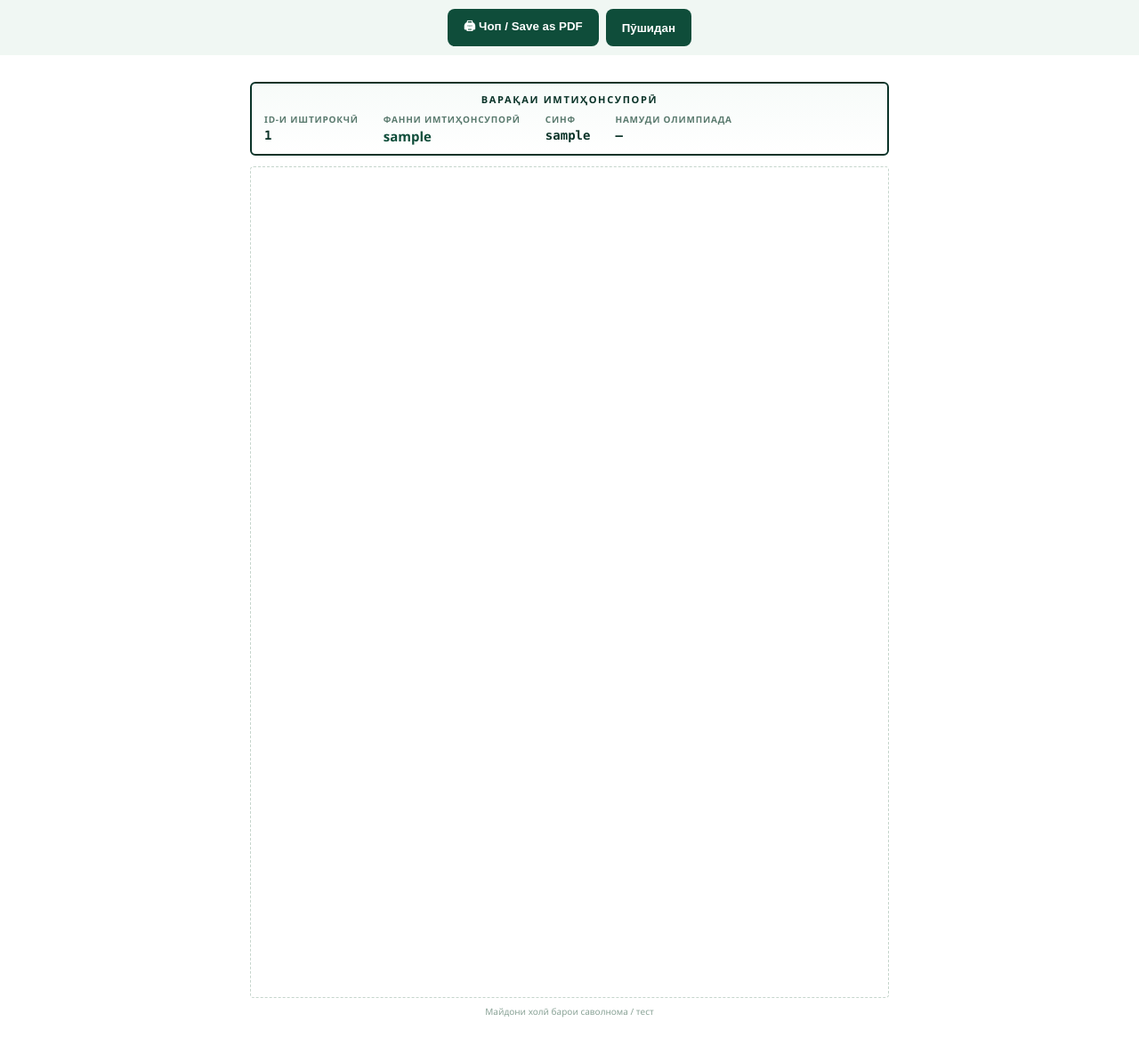
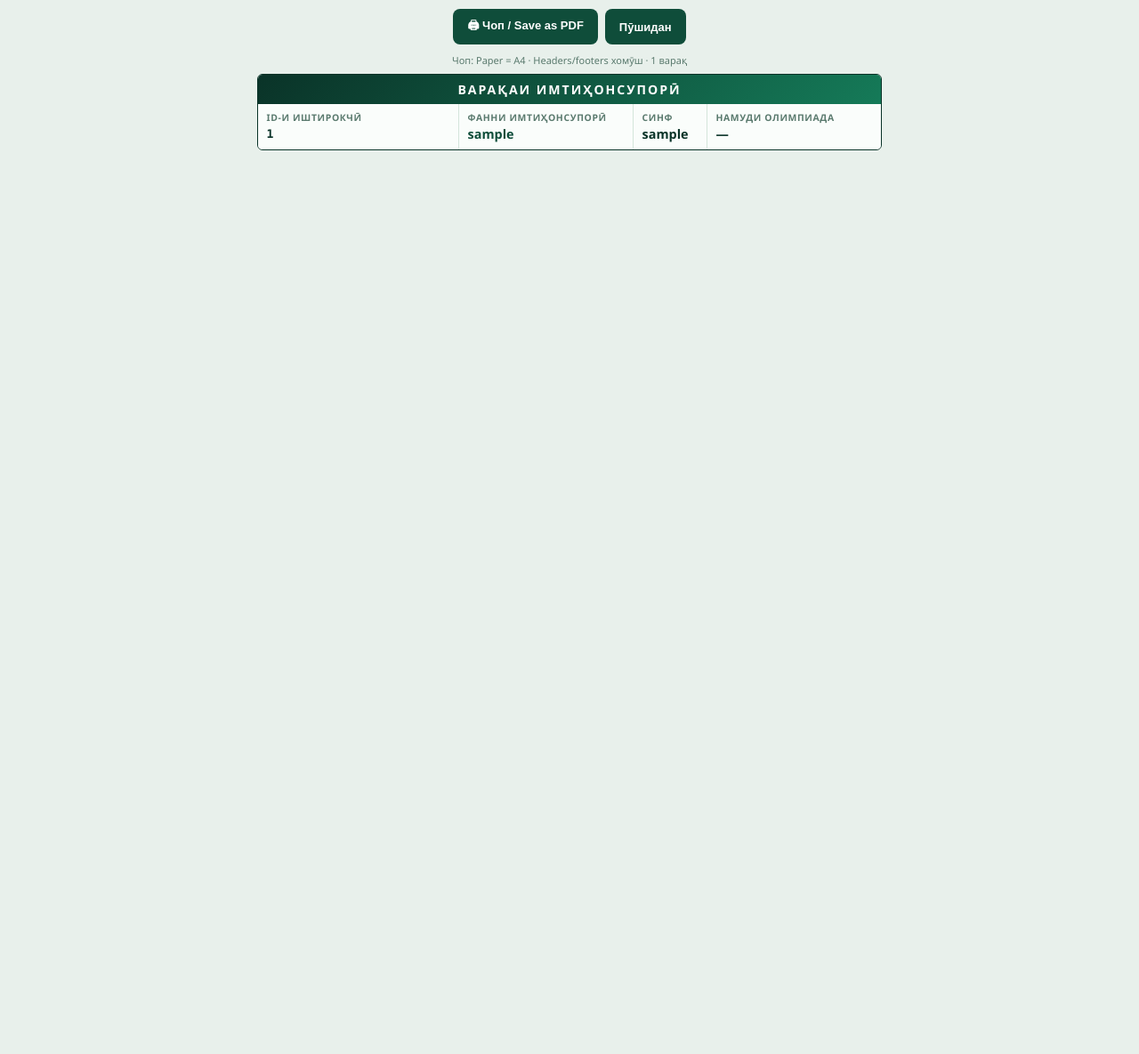
Before and after one commit to SharifzodaIbrohim/Baqaydgiri-Davotnoma, a Flask app: page /api/students/1/exam-sheet in a window 1280 px wide. Shown: the whole page at 89% size. After the commit the page ends 169 px from the top, so only its background shows below. Run offline with Flask 3, Linux system fonts and the light colour scheme; the visitor is signed in with stand-in values (Sample User, id 1); data comes from the database, SQL or seed files in the repository.

Commit message:
Exam sheet: compact top header only (1 page, no dashed box); results: editable Max + filter on load

```diff
--- a/templates/exam_sheet.html
+++ b/templates/exam_sheet.html
@@ -5,96 +5,95 @@
   <meta name="viewport" content="width=device-width, initial-scale=1"/>
   <title>Варақаи имтиҳонсупорӣ — {{ s.id }}</title>
   <style>
-    @page { size: A4; margin: 12mm; }
-    * { box-sizing: border-box; }
+    @page { size: A4; margin: 12mm 12mm 12mm 12mm; }
+    * { box-sizing: border-box; margin: 0; padding: 0; }
+    html, body { height: 100%; }
     body {
-      margin: 0;
       font-family: "Segoe UI", system-ui, sans-serif;
       color: #0a3328;
-      background: #fff;
+      background: #e8f0eb;
+      font-size: 13px;
     }
     .toolbar {
       display: flex;
       gap: 8px;
       justify-content: center;
       padding: 10px;
-      background: #f0f7f3;
     }
     .toolbar button {
       border: 0;
       background: #0f4d3a;
       color: #fff;
-      padding: 10px 18px;
+      padding: 9px 16px;
       border-radius: 8px;
       font-weight: 700;
       cursor: pointer;
+      font-size: 13px;
     }
-    @media print {
-      .toolbar { display: none !important; }
-      body { background: #fff; }
-    }
-    .sheet {
-      max-width: 210mm;
-      min-height: 297mm;
-      margin: 0 auto;
-      padding: 8mm 10mm;
-      display: flex;
-      flex-direction: column;
+    .hint {
+      text-align: center;
+      font-size: 11px;
+      color: #5a7a6e;
+      margin-bottom: 8px;
     }
     .header {
-      border: 2px solid #0a3328;
+      max-width: 186mm;
+      margin: 0 auto;
+      background: #fff;
+      border: 1.5px solid #0a3328;
       border-radius: 6px;
-      padding: 10px 14px;
-      margin-bottom: 12px;
-      background: linear-gradient(180deg, #f7fbf9, #fff);
+      overflow: hidden;
     }
-    .header-row {
-      display: flex;
-      flex-wrap: wrap;
-      gap: 12px 28px;
-      align-items: baseline;
-      font-size: 13px;
+    .title {
+      background: linear-gradient(135deg, #0a3328, #157a58);
+      color: #fff;
+      text-align: center;
+      font-weight: 800;
+      font-size: 0.88rem;
+      letter-spacing: 0.14em;
+      text-transform: uppercase;
+      padding: 7px 10px;
     }
-    .header-row .label {
-      font-size: 10px;
+    .info {
+      display: grid;
+      grid-template-columns: 1.5fr 1.3fr 0.55fr 1.3fr;
+    }
+    .cell {
+      padding: 8px 10px;
+      border-right: 1px solid #d4e5db;
+      background: #fafdfb;
+    }
+    .cell:last-child { border-right: 0; }
+    .label {
+      display: block;
+      font-size: 0.65rem;
       text-transform: uppercase;
-      letter-spacing: 0.08em;
+      letter-spacing: 0.06em;
       color: #5a7a6e;
       font-weight: 700;
-      display: block;
       margin-bottom: 2px;
     }
-    .header-row .value {
+    .value {
       font-weight: 700;
-      font-size: 14px;
+      font-size: 0.9rem;
+      color: #0a3328;
+      word-break: break-word;
+    }
+    .value.mono {
       font-family: ui-monospace, Consolas, monospace;
+      font-size: 0.82rem;
+      letter-spacing: 0.03em;
     }
-    .header-row .value.subject {
-      font-family: inherit;
-      color: #0f4d3a;
-      font-size: 15px;
+    .value.subject { color: #0f4d3a; }
+    @media print {
+      body { background: #fff !important; -webkit-print-color-adjust: exact; print-color-adjust: exact; }
+      .toolbar, .hint, .no-print { display: none !important; }
+      .header {
+        max-width: none;
+        margin: 0;
+        border-radius: 0;
+        page-break-after: avoid;
       }
-    .title {
-      text-align: center;
-      font-size: 11px;
-      font-weight: 800;
-      letter-spacing: 0.15em;
-      color: #0a3328;
-      margin: 0 0 8px;
-      text-transform: uppercase;
-    }
-    .blank {
-      flex: 1;
-      border: 1.5px dashed #c5d5cc;
-      border-radius: 4px;
-      min-height: 220mm;
-      /* completely empty — admin prints questions here */
-    }
-    .footer-note {
-      margin-top: 8px;
-      font-size: 10px;
-      color: #8aa397;
-      text-align: center;
     }
   </style>
 </head>
@@ -103,33 +102,28 @@
     <button type="button" onclick="window.print()">🖨 Чоп / Save as PDF</button>
     <button type="button" onclick="window.close()">Пӯшидан</button>
   </div>
+  <p class="hint no-print">Чоп: Paper = A4 · Headers/footers хомӯш · 1 варақ</p>
 
-  <div class="sheet">
   <div class="header">
-      <p class="title">Варақаи имтиҳонсупорӣ</p>
-      <div class="header-row">
-        <div>
+    <div class="title">Варақаи имтиҳонсупорӣ</div>
+    <div class="info">
+      <div class="cell">
         <span class="label">ID-и иштирокчӣ</span>
-          <span class="value">{{ s.id }}</span>
+        <span class="value mono">{{ s.id }}</span>
       </div>
-        <div>
+      <div class="cell">
         <span class="label">Фанни имтиҳонсупорӣ</span>
         <span class="value subject">{{ s.subject }}</span>
       </div>
-        <div>
+      <div class="cell">
         <span class="label">Синф</span>
         <span class="value">{{ s.class_name }}</span>
       </div>
-        <div>
+      <div class="cell">
         <span class="label">Намуди олимпиада</span>
         <span class="value">{{ s.olympiad_title or '—' }}</span>
       </div>
     </div>
   </div>
-
-    <!-- ПОЁНИ ВАРАҚ — ТАМОМАН ХОЛӢ барои чопи саволҳо -->
-    <div class="blank"></div>
-    <p class="footer-note">Майдони холӣ барои саволнома / тест</p>
-  </div>
 </body>
 </html>
```
Lines whose indentation alone changed are shown as unchanged.
